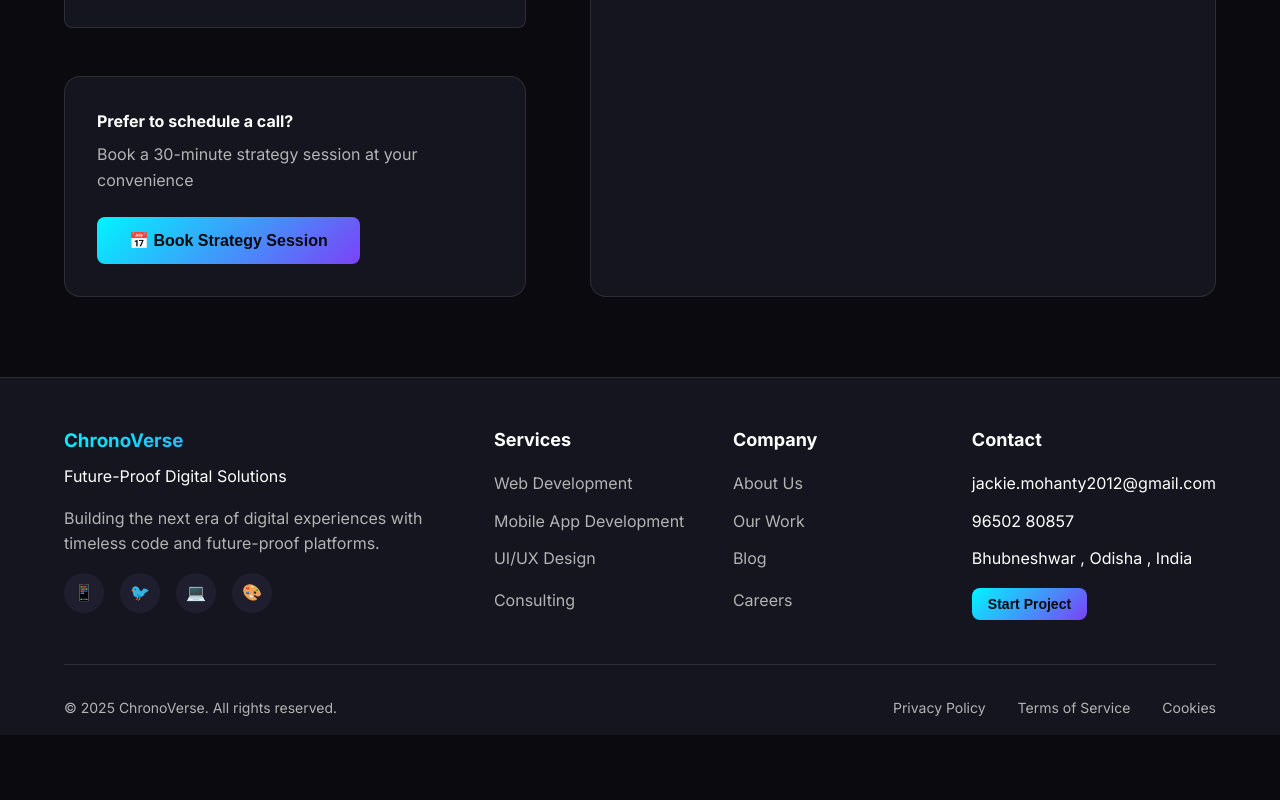
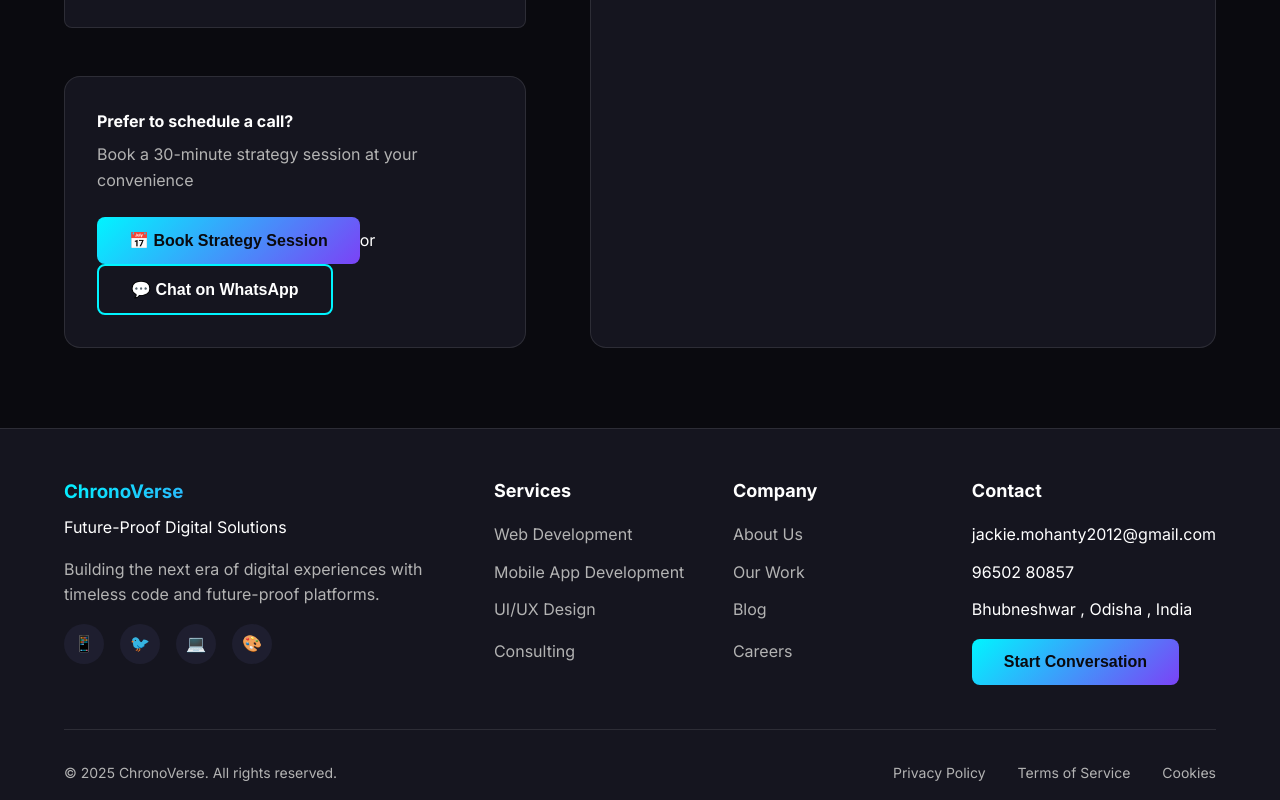
Before and after one commit to babludangi6266/CronoVerse, a React (Vite) app: page /contact in a window 1280 px wide. Shown: the part 1064-1864 px from the top of the page. Before the commit the page ends 1799 px from the top, so only its background shows below. Built offline with nearby package versions, Linux system fonts and the light colour scheme.

Commit message:
book session

```diff
--- a/src/components/common/Footer.jsx
+++ b/src/components/common/Footer.jsx
@@ -50,9 +50,16 @@ const Footer = () => {
               <li>96502 80857</li>
               <li>Bhubneshwar , Odisha , India</li>
               <li>
-                <button className="btn btn-primary btn-small">
-                  Start Project
-                </button>
+               <button
+      className="btn btn-primary"
+      onClick={() => {
+        const message = "Hi! I saw your portfolio and I'm interested in discussing a project with you.";
+        const encodedMessage = encodeURIComponent(message);
+        window.open(`https://wa.me/+919650280857?text=${encodedMessage}`, '_blank');
+      }}
+    >
+      Start Conversation
+    </button>
               </li>
             </ul>
           </div>
--- a/src/components/sections/Contact.jsx
+++ b/src/components/sections/Contact.jsx
@@ -67,9 +67,24 @@ const Contact = () => {
 <div className="scheduling">
   <h4>Prefer to schedule a call?</h4>
   <p>Book a 30-minute strategy session at your convenience</p>
-              <button className="btn btn-primary">
+  <div className="scheduling-buttons">
+    <button
+      className="btn btn-primary"
+      onClick={() => window.open('https://calendly.com/jackie-mohanty2012/30min', '_blank')}
+    >
       📅 Book Strategy Session
     </button>
+    <span className="button-divider">or</span>
+    <button
+      className="btn btn-secondary"
+      onClick={() => {
+        const message = "Hi! I'd like to schedule a call to discuss my project.";
+        window.open(`https://wa.me/+919650280857?text=${encodeURIComponent(message)}`, '_blank');
+      }}
+    >
+      💬 Chat on WhatsApp
+    </button>
+  </div>
 </div>
           </div>
 
```
Lines whose indentation alone changed are shown as unchanged.
